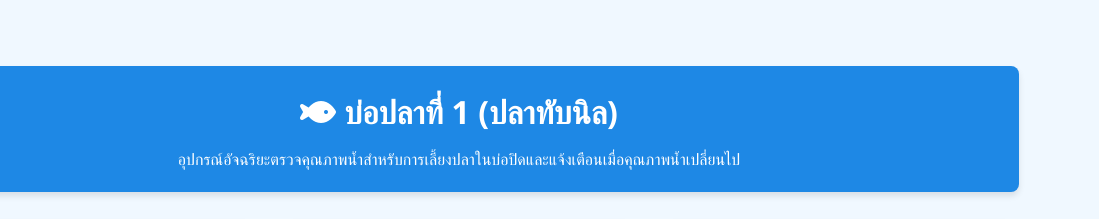
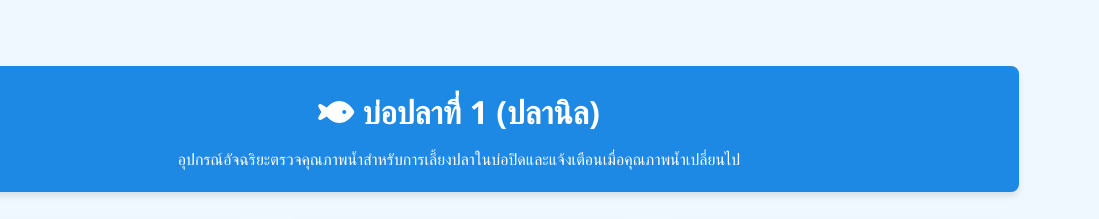
Before and after one commit to paperkusz/Fish-smile, a plain HTML site: page Fish-Smile02.html in a window 1280 px wide. Shown: the top 219 px of the page, 181-1280 px from the left. Drawn offline with Linux system fonts and the light colour scheme; no server answers.

Commit message:
Update Fish-Smile02.html

```diff
--- a/Fish-Smile02.html
+++ b/Fish-Smile02.html
@@ -297,7 +297,7 @@
 
     <div class="container">
         <div class="header">
-            <h1><i class="fas fa-fish"></i> บ่อปลาที่ 1 (ปลาทับนิล) </h1>
+            <h1><i class="fas fa-fish"></i> บ่อปลาที่ 1 (ปลานิล) </h1>
             <p>อุปกรณ์อัจฉริยะตรวจคุณภาพน้ำสำหรับการเลี้ยงปลาในบ่อปิดและแจ้งเตือนเมื่อคุณภาพน้ำเปลี่ยนไป</p>
         </div>
 
```
